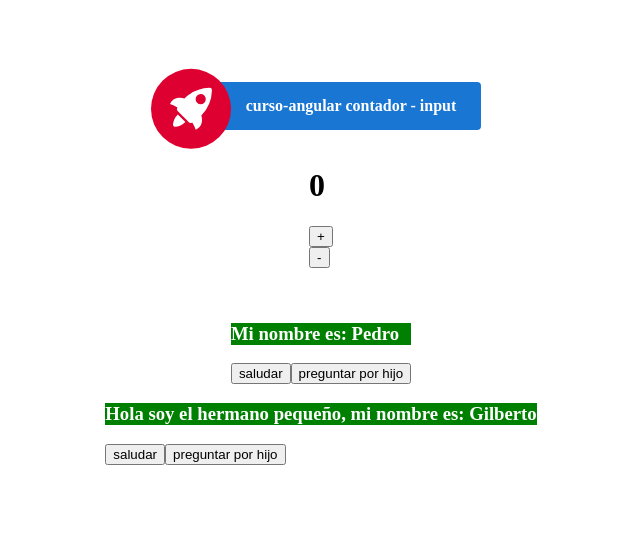
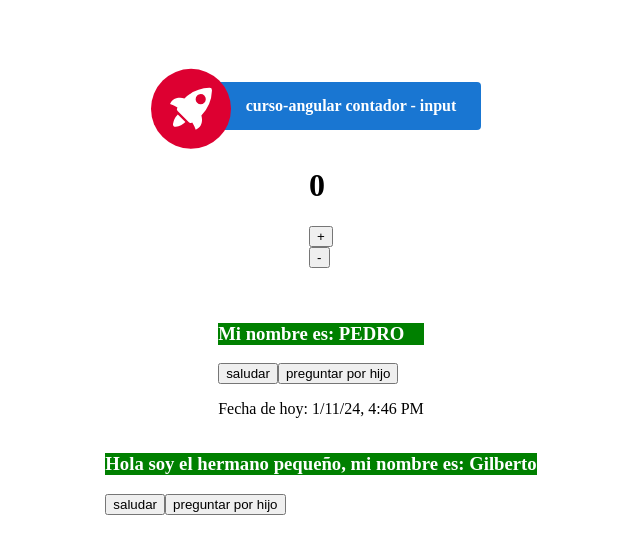
Before and after one commit to Leonardo200298/curso_angular, an Angular app: page / in a window 1280 px wide. Shown: the top 554 px of the page, without its empty margins (319-959 px from the left). Built offline with nearby package versions, Linux system fonts and the light colour scheme.

Commit message:
seccion de pipes terminada

```diff
--- a/src/app/app.module.ts
+++ b/src/app/app.module.ts
@@ -10,6 +10,8 @@ import { HijoComponent } from './hijo/hijo.component';
 import { FormsModule } from '@angular/forms';
 import { HermanoComponent } from './hermano/hermano.component';
 import { EstiloHermanosDirective } from './estilo-hermanos.directive';
+import { MiPipePipe } from './mi-pipe.pipe';
+
 
 @NgModule({
   declarations: [
@@ -18,7 +20,8 @@ import { EstiloHermanosDirective } from './estilo-hermanos.directive';
     ContadorComponent,
     HijoComponent,
     HermanoComponent,
-    EstiloHermanosDirective
+    EstiloHermanosDirective,
+    MiPipePipe
   ],
   imports: [
     BrowserModule,
--- /dev/null
+++ b/src/app/mi-pipe.pipe.ts
@@ -0,0 +1,12 @@
+import { Pipe, PipeTransform } from '@angular/core';
+
+@Pipe({
+  name: 'miPipe'
+})
+export class MiPipePipe implements PipeTransform {
+
+  transform(value: string | undefined): string {
+    return value?.toUpperCase() || "";
+  }
+
+}
--- a/src/app/padre/padre.component.html
+++ b/src/app/padre/padre.component.html
@@ -1,6 +1,8 @@
 <br/>
 <!-- <app-hijo (mensajeDesdeHijo)="recibirMensaje($event)"/>
 <h2>El mensaje que recibi desde el hijo es {{reciboMensaje}}</h2> -->
-<h3 appEstiloHermanos>Mi nombre es: {{nombre}}</h3>
+<h3 appEstiloHermanos>Mi nombre es: {{nombre | miPipe}}</h3>
 <button (click)="saludar()">saludar</button>
 <button (click)="preguntar()">preguntar por hijo</button>
+
+<p>Fecha de hoy: {{fecha | date: 'short'}}</p>
--- a/src/app/padre/padre.component.ts
+++ b/src/app/padre/padre.component.ts
@@ -8,7 +8,7 @@ import { ServicioFamiliarService } from '../servicio-familiar.service';
 })
 export class PadreComponent implements OnInit {
   nombre?: string;
-
+  fecha?: Date = new Date();
   constructor(private _servicioFamiliar: ServicioFamiliarService) {}
 
   ngOnInit(): void {
```
Also changed, not shown: 1 other file (tests, documents, lock files or other folders).
